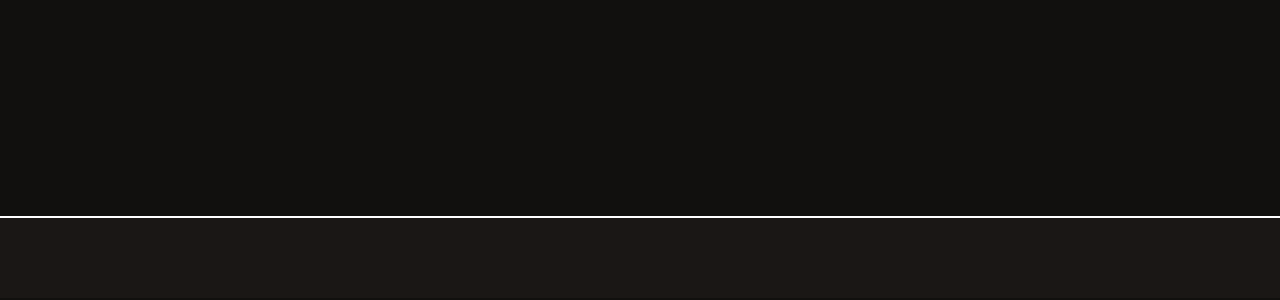
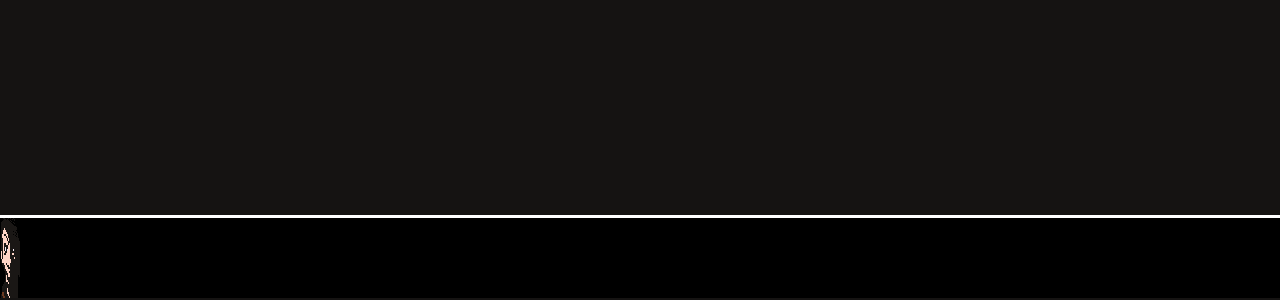
Before and after one commit to AngelRRand/TestPortfolioV4, a Next.js app: page /about in a window 1280 px wide. Shown: the part 502-802 px from the top of the page. Built offline with nearby package versions, Linux system fonts and the light colour scheme; a web font is replaced by a local one.

Commit message:
Add avatar nav

```diff
--- a/src/app/globals.css
+++ b/src/app/globals.css
@@ -2,7 +2,7 @@
 
 :root {
     --streak: rgb(26, 23, 21);
-    --streakDark: #11100e;
+    --streakDark: rgb(21, 19, 18);
 }
 
 * {
--- a/src/app/layout.tsx
+++ b/src/app/layout.tsx
@@ -20,8 +20,11 @@ export default function RootLayout({
     return (
         <html lang="en">
         <body className={inter.className}>
-        <Nav/>
-        <ReduxProvider>{children}</ReduxProvider>
+
+        <ReduxProvider>
+            <Nav></Nav>
+            {children}
+        </ReduxProvider>
         </body>
         </html>
     )
--- a/src/component/nav/Nav.module.scss
+++ b/src/component/nav/Nav.module.scss
@@ -1,10 +1,16 @@
 .container {
   display: flex;
   position: fixed;
-  background: var(--streak);
+  justify-content: space-between;
+  background: black;
   width: 100%;
   height: 10vh;
   bottom: 0;
   z-index: 1000000;
-  border-top: 2px solid white;
+  border-top: 3px solid white;
+
+  h1 {
+	margin-left: 10px;
+	margin-right: 10px;
+  }
 }
--- a/src/component/nav/Nav.tsx
+++ b/src/component/nav/Nav.tsx
@@ -2,10 +2,23 @@
 import React, {useEffect, useState} from "react";
 import styles from "./Nav.module.scss"
 import useLocalStorage from "@/src/hooks/useLocalStorage";
+import Avatar from "@/src/component/avatar/Avatar";
+import {useSelector} from "react-redux";
+import {RootState} from "@/src/redux";
 
 const Nav = () => {
     const [name, setName] = useLocalStorage('name', '');
-    const [nameAvatar, setNameAvatar] = useState('')
+    const [nameAvatar, setNameAvatar] = useState('');
+
+    const avatar = useSelector((state: RootState) => state.avatar);
+
+    const {
+        gender,
+        base,
+        hair,
+        hairColor,
+        suit,
+    } = avatar;
 
     useEffect(() => {
         setNameAvatar(name)
@@ -14,7 +27,19 @@ const Nav = () => {
     return (
         <header>
             <nav className={styles.container}>
+                <div>
+                    <Avatar
+                        gender={gender}
+                        base={base}
+                        hair={hair}
+                        hairColor={hairColor}
+                        suit={suit}
+                    />
+                    <h1 style={{color: 'white'}}>{nameAvatar}</h1>
+                </div>
                 <h1 style={{color: 'white'}}>{nameAvatar}</h1>
+                <h1 style={{color: 'white'}}>{nameAvatar}</h1>
+
             </nav>
         </header>
 
```
